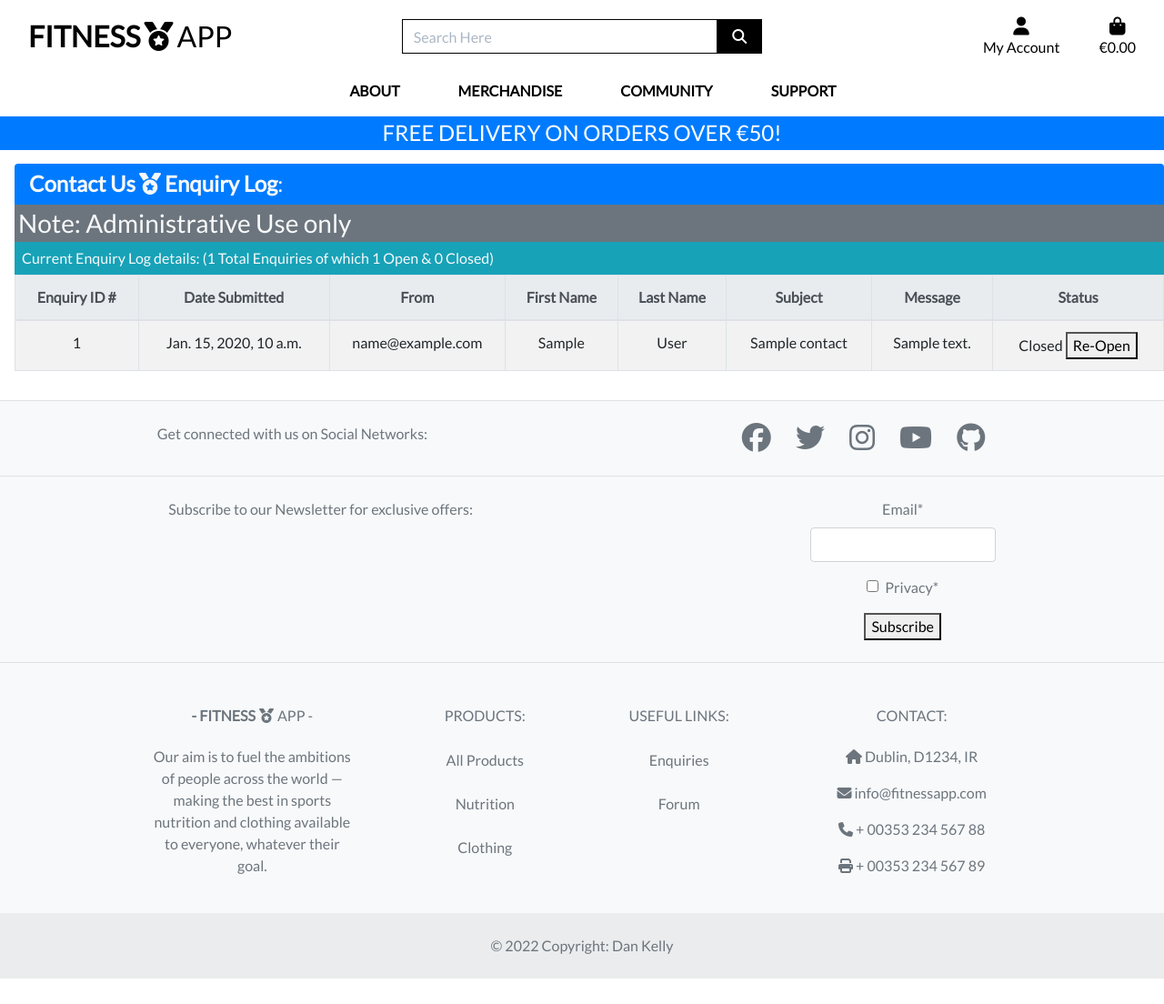
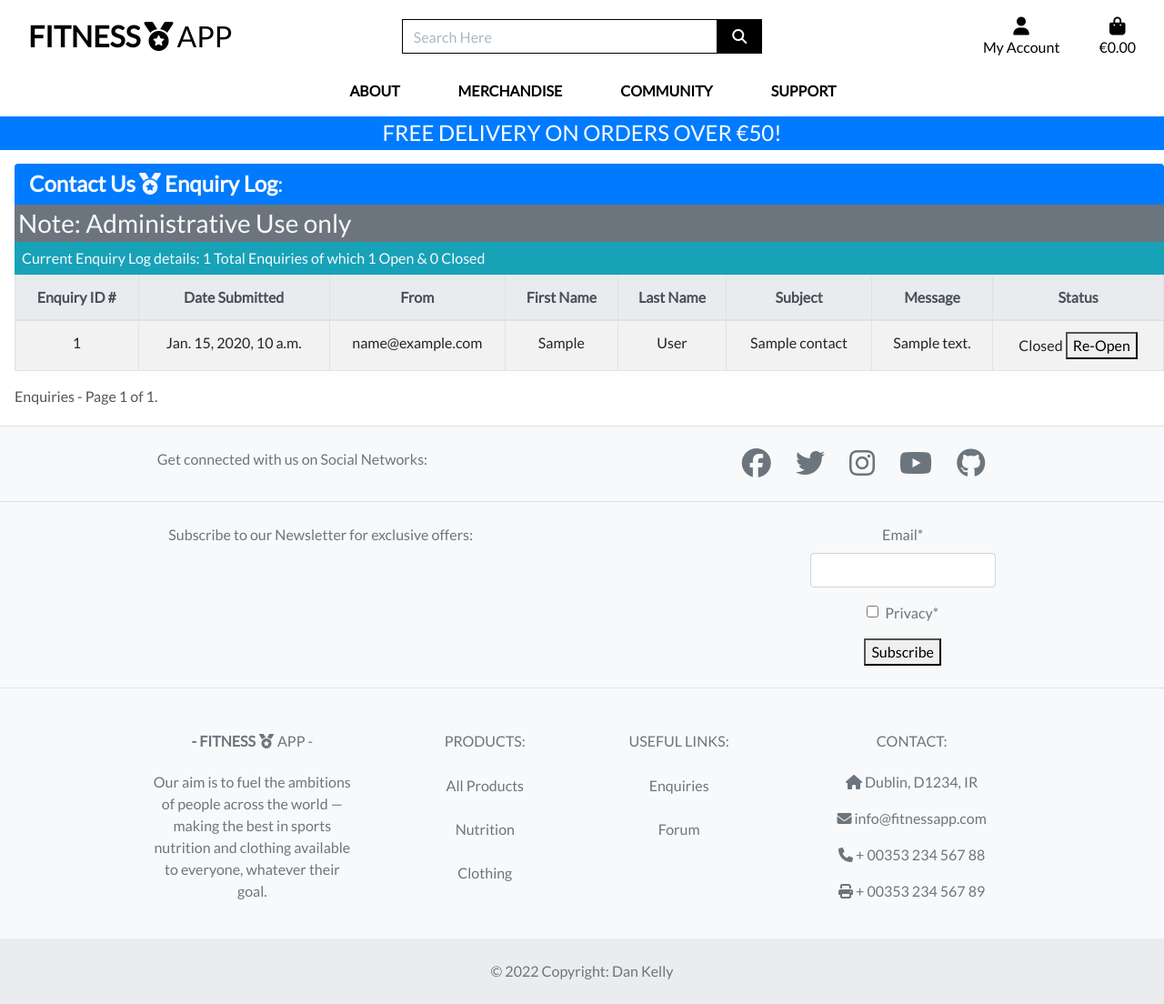
Before and after one commit to dkelly255/fitness-app, a Django app: page /contact/enquiry_log/ in a window 1280 px wide. Shown: the whole page at 91% size. Before the commit the page ends 1076 px from the top, so only its background shows below. Run offline with Django 3.2, Linux system fonts and the light colour scheme; tables that the repository leaves empty hold one stand-in row (values such as "Sample post"); parts of the project's set-up code (start-up, migrations or seed data) failed here and were passed over; some libraries are stand-ins or nearby versions.

Commit message:
Paginate enquiry log

```diff
--- a/contact/templates/contact/enquiry_log.html
+++ b/contact/templates/contact/enquiry_log.html
@@ -34,7 +34,7 @@
                 <div class="table-responsive">
                     <h3 class="h6 bg-info text-light m-0">
                         <p class="p-2 m-0">
-                            Current Enquiry Log details: ({{enquiries.count}} Total Enquiries of which 1 Open & 0 Closed)
+                            Current Enquiry Log details: {{enquiries.count}} Total Enquiries of which 1 Open & 0 Closed
                         </p>
                     </h3>
                 </div>
@@ -53,7 +53,7 @@
                         </tr>
                     </thead>
                     <tbody>
-                        {% for enquiry in enquiries %}
+                        {% for enquiry in page_obj %}
 
                             <tr class="text-center p-5">
                                 <td>{{enquiry.id}}</td>
@@ -82,6 +82,24 @@
                     </tbody>
                 </table>
 
+                <div class="pagination mb-1">
+                    <span class="step-links">
+                        {% if page_obj.has_previous %}
+                            <a href="?page=1"> First</a>
+                            <a href="?page={{ page_obj.previous_page_number }}">Previous</a>
+                        {% endif %}
+
+                        <span class="current">
+                            Enquiries - Page {{ page_obj.number }} of {{ page_obj.paginator.num_pages }}.
+                        </span>
+
+                        {% if page_obj.has_next %}
+                            <a href="?page={{ page_obj.next_page_number }}">next</a>
+                            <a href="?page={{ page_obj.paginator.num_pages }}">last &raquo;</a>
+                        {% endif %}
+                    </span>
+                </div>
+
             </div>
         </div>
     </div>
--- a/contact/views.py
+++ b/contact/views.py
@@ -4,6 +4,7 @@ from django.http import HttpResponse
 from .forms import ContactForm
 from .models import Contact
 from django.contrib import messages
+from django.core.paginator import Paginator
 
 # Create your views here.
 
@@ -33,8 +34,13 @@ def enquiry_log(request):
     enquiries = Contact.objects.all()
     enquiries = enquiries.order_by('-date_submitted')
 
+    paginator = Paginator(enquiries, 10)
+    page_number = request.GET.get('page')
+    page_obj = paginator.get_page(page_number)
+
     context = {
-                'enquiries': enquiries
+                'enquiries': enquiries,
+                'page_obj': page_obj,
                 }
 
     return render(request, 'contact/enquiry_log.html', context)
```
